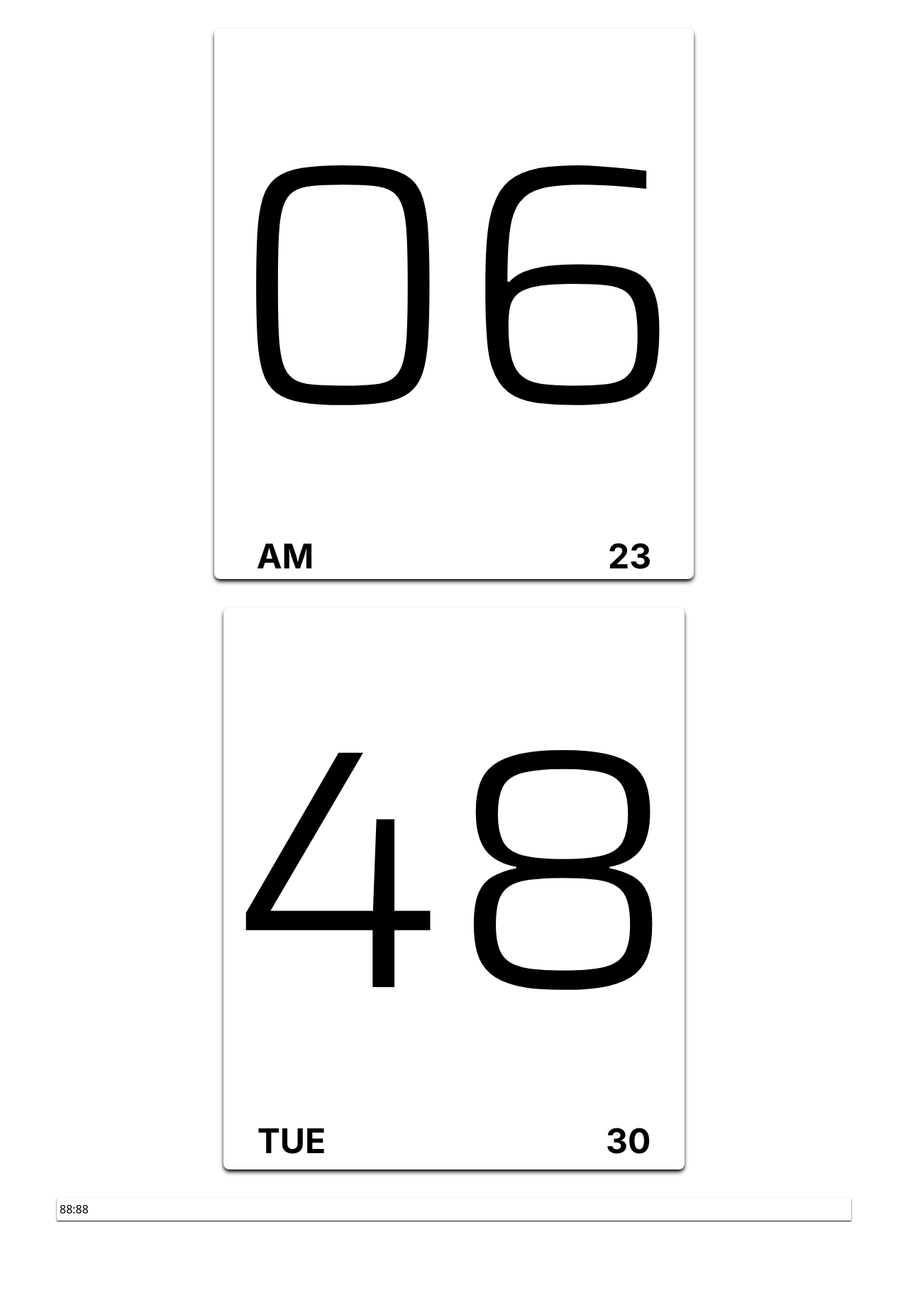
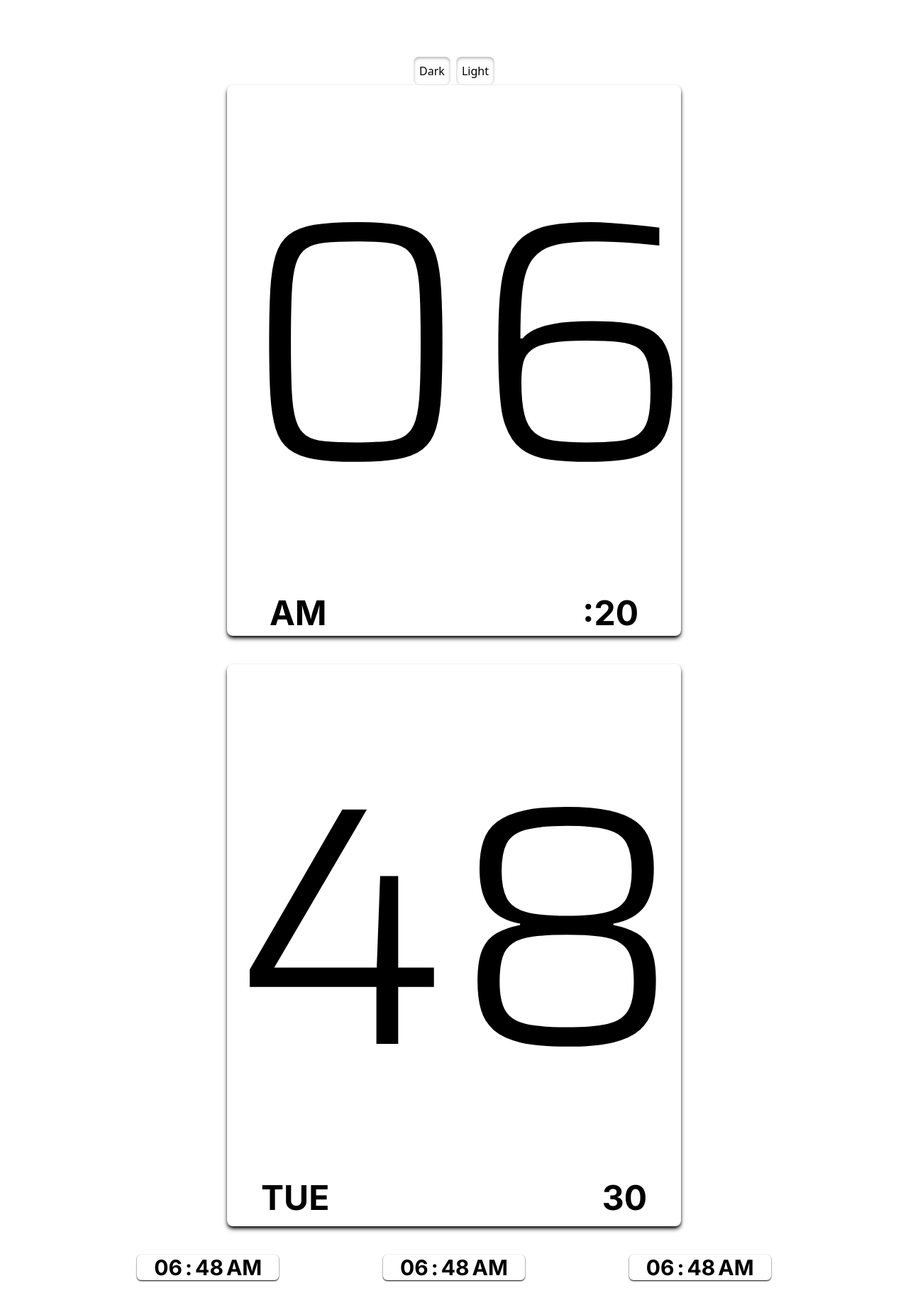
Before and after one commit to YUGE0/Clock, a React (Vite) app: page / in a window 1280 px wide. Shown: the top 1846 px of the page at 71% size. Before the commit the page ends 1800 px from the top, so only its background shows below. Built offline with nearby package versions, Linux system fonts and the light colour scheme.

Commit message:
Dark Mode added

```diff
--- a/index.html
+++ b/index.html
@@ -10,7 +10,7 @@
     <title>Time</title>
   </head>
   <body>
-    <div id="root"></div>
+    <div id="root" class=""></div>
     <script type="module" src="/src/main.jsx"></script>
   </body>
 </html>
--- a/src/App.jsx
+++ b/src/App.jsx
@@ -2,18 +2,25 @@ import { useState,React } from 'react'
 import Time from './Time'
 import Hour from './Hour'
 import Minute from './Minute'
+import Nav from './Nav'
+
 
 function App() {
 
   return (
-    <div className="p-10">
-    <div className="flex gap-10 justify-evenly flex-wrap">
-      <Hour/>
-      <Minute/>
-    </div>
-    <div className="p-10">
-      <Time/>
-    </div>
+    <div className="px-20 py-20 dark:bg-black">
+      <div>
+        <Nav/>
+      </div>
+      <div className="flex gap-10 justify-evenly flex-wrap items-center">
+        <Hour/>
+        <Minute/>
+      </div>
+      <div className="p-10 flex justify-around">
+        <Time/>
+        <Time/>
+        <Time/>
+      </div>
     </div>
 )
 }
--- a/src/Hour.jsx
+++ b/src/Hour.jsx
@@ -9,9 +9,8 @@ export default function Hour() {
     const updateDateTime = () => {
       const now = new Date();
       const hour = now.getHours();
-      const sec = now.getSeconds();
       setHour(formatTime(hour));
-      setSec(formatTime(sec));
+      setSec(formatTime(now.getSeconds()));
       setAmPm(ampm(hour))
     };
     // Call the function immediately to set the initial time
@@ -31,13 +30,13 @@ export default function Hour() {
   }
 
   return (
-    <div className="shadow-black shadow-md px-5 rounded-lg">
+    <div className="shadow-black dark:shadow-white/50 shadow-md px-5 rounded-lg w-100">
         <div className="flex justify-around">
-          <h1 className="xl:text-Big md:text-Mid font-Sa font-light">{currentHour}</h1>
+          <h1 className="xl:text-Big md:text-Mid font-Sa font-light dark:text-white">{currentHour}</h1>
         </div>
         <div className="px-10 flex justify-between">
-          <h1 className="pb-2 text-5xl font-bold font-inter">{currentAmPM}</h1>
-          <h1 className="pb-2 text-5xl font-bold font-inter">{currentSec}</h1>
+          <h1 className="pb-2 text-5xl font-bold font-inter dark:text-white">{currentAmPM}</h1>
+          <h1 className="pb-2 text-5xl font-bold font-inter dark:text-white">:{currentSec}</h1>
         </div>
     </div>
   )
--- a/src/Minute.jsx
+++ b/src/Minute.jsx
@@ -8,7 +8,7 @@ export default function Minute() {
   useEffect(() => {
     const updateDateTime = () => {
       const now = new Date();
-      setMinute(now.getMinutes());
+      setMinute(formatTime(now.getMinutes()));
       setDay(getDayName(now.getDay()));
       setDate(now.getDate());
       //setMinute(formatTime(minute));
@@ -36,13 +36,13 @@ export default function Minute() {
   }
 
   return (
-    <div className="shadow-black shadow-md p-2 rounded-lg">
+    <div className="shadow-black dark:shadow-white/50 shadow-md p-2 rounded-lg w-100">
         <div className="flex justify-around">
-          <h1 className="xl:text-Big md:text-Mid font-Sa font-light">{currentMinute}</h1>
+          <h1 className="xl:text-Big md:text-Mid font-Sa font-light dark:text-white">{currentMinute}</h1>
         </div>
         <div className="px-10 flex justify-between">
-          <h1 className="pb-2 text-5xl font-bold font-inter">{currentDay}</h1>
-          <h1 className="pb-2 text-5xl font-bold font-inter">{currentDate}</h1>
+          <h1 className="pb-2 text-5xl font-bold font-inter dark:text-white">{currentDay}</h1>
+          <h1 className="pb-2 text-5xl font-bold font-inter dark:text-white">{currentDate}</h1>
         </div>
     </div>
   )
--- /dev/null
+++ b/src/Nav.jsx
@@ -0,0 +1,28 @@
+import {useEffect,useState,React} from 'react'
+
+export default function Nav() {
+
+    const[theme,setTheme] = useState("dark")
+    console.log(theme);
+    const element = document.documentElement
+
+    useEffect(()=>{
+        switch (theme) {
+            case "Dark":
+                element.classList.add('dark')
+                break;
+            case "Light":
+                element.classList.remove('dark')
+                break;
+            default:
+                break;
+        }
+    },[theme])
+
+  return (
+    <div className="flex gap-2 justify-center">
+      <button className="p-2 shadow-inner shadow-black/30 rounded-lg hover:bg-black/70 hover:text-white dark:text-white" onClick={()=>{setTheme("Dark")}}>Dark</button>
+      <button className="p-2 shadow-inner shadow-black/30 rounded-lg hover:bg-blue-300/50 dark:text-white" onClick={()=>{setTheme("Light")}}>Light</button>
+    </div>
+  )
+}
--- a/src/Time.jsx
+++ b/src/Time.jsx
@@ -1,11 +1,39 @@
-import React from 'react'
+import {useState,useEffect,React} from 'react'
 
 export default function Time() {
+  const [currentHour, setHour] = useState('');
+  const [currentMinute, setMinute] = useState('');
+  const [currentAmPM,setAmPm] = useState('');
+
+  useEffect(() => {
+    const updateDateTime = () => {
+      const now = new Date();
+      const hour = now.getHours();
+      setHour(formatTime(hour));
+      setMinute(formatTime(now.getMinutes()));
+      setAmPm(ampm(hour))
+    };
+    // Call the function immediately to set the initial time
+    updateDateTime();
+    // Update the time every second
+    const intervalId = setInterval(updateDateTime, 1000);
+    // Clean up the interval when the component unmounts
+    return () => clearInterval(intervalId);
+  }, []);
+
+  function formatTime(time) {
+    return time < 10 ? `0${time}` : time.toString();
+  }
+
+  function ampm(time){
+    return time >12 ? "PM" : "AM"
+  }
   return (
-    <div className="p-1 rounded-sm shadow-sm shadow-black flex">
-      <h1>88</h1>
-      <h1>:</h1>
-      <h1>88</h1>
+    <div className="px-6 rounded-md shadow-sm shadow-black dark:shadow-white flex gap-1 w-fit items-baseline">
+      <h1 className="font-inter font-bold text-3xl dark:text-white">{currentHour}</h1>
+      <h1 className="font-inter font-bold text-3xl dark:text-white">:</h1>
+      <h1 className="font-inter font-bold text-3xl dark:text-white">{currentMinute}</h1>
+      <h1 className="font-inter font-bold text-3xl dark:text-white">{currentAmPM}</h1>
     </div>
   )
 }
--- a/tailwind.config.js
+++ b/tailwind.config.js
@@ -11,6 +11,9 @@ export default {
         Mid:"25rem",
         Lit:"",
       },
+      width:{
+        '100':'40rem',
+      },
       fontFamily:{
         inter : '"Inter"',
         open : '"Open Sans"',
@@ -18,7 +21,9 @@ export default {
         Orb:'"Orbitron"',
         Sa:'"Saira"',
       },
+      colors:{},
     },
   },
   plugins: [],
+  darkMode:'class',
 }
```
Also changed, not shown: src/Switcher.jsx (added).
